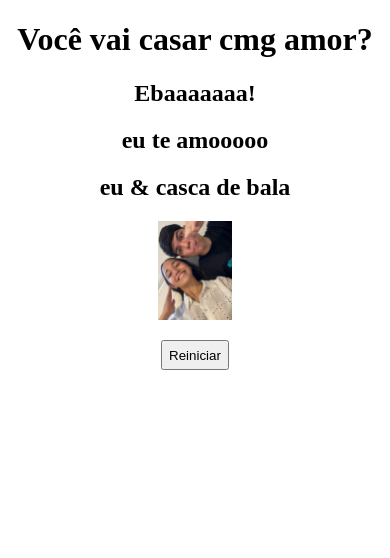
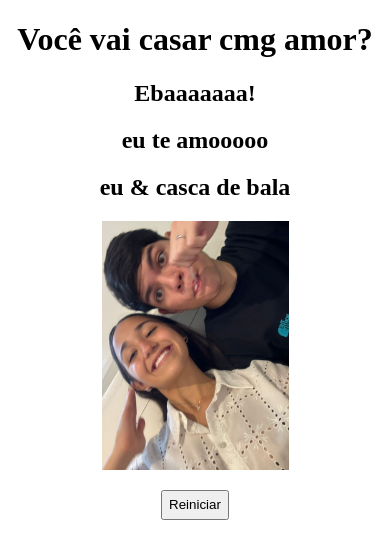
Before and after one commit to bresolinn/PaginasWEB, a plain HTML site: page casar/index.html in a window 390 px wide. Both pictures are taken after a click on the button "Sim". Drawn offline with Linux system fonts and the light colour scheme.

Commit message:
Update styles.css

```diff
--- a/casar/styles.css
+++ b/casar/styles.css
@@ -41,3 +41,9 @@ img {
     margin-top: 20px;
     height: 30px;
 }
+
+@media (max-width: 800px) {
+    img {
+        width: 50%;
+    }
+}
```
